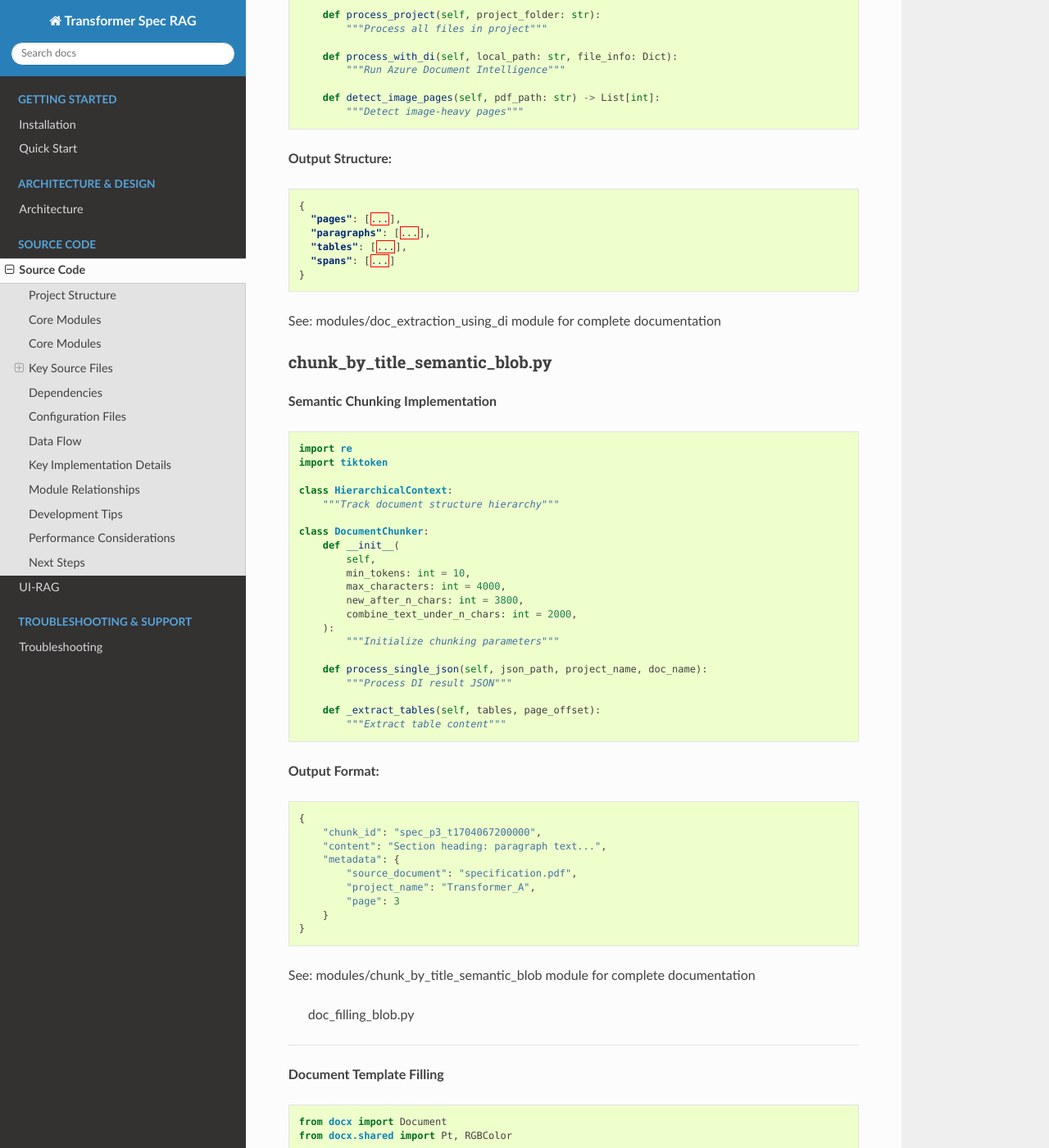
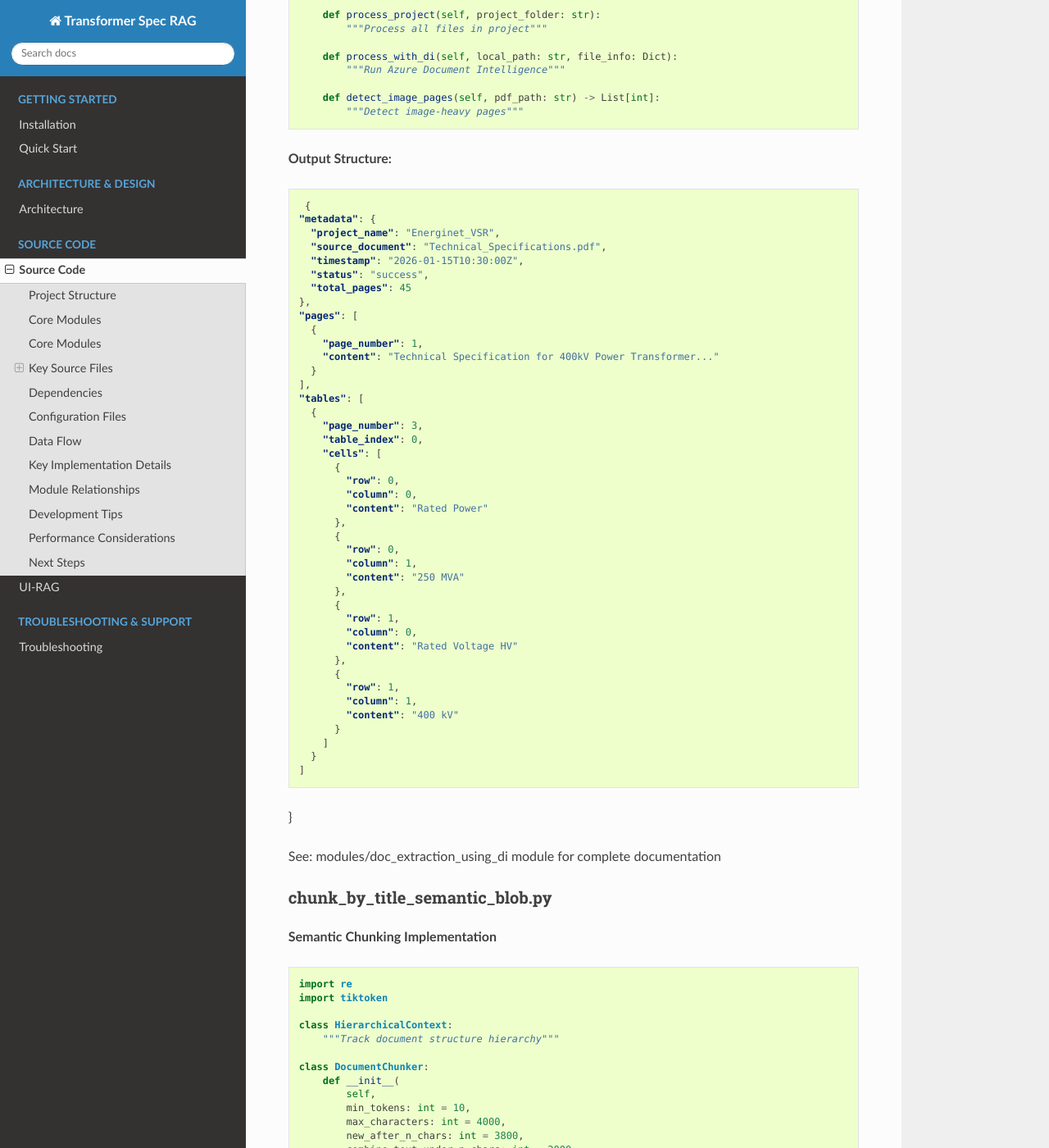
Before and after one commit to chaitra-bhandari/TransformerRag, a Sphinx documentation site: the page built from UI-RAG/docs/source_code.rst, in a window 1280 px wide and 1400 px high, scrolled down 3498 px. Shown: the whole window at 82% size. Built offline with Sphinx 7.4.7 and the Read the Docs theme 3.1.0, drawn with Linux system fonts in a browser that asks for light colours; pages that are not in the unit, such as notebooks, are missing from menus.

Commit message:
Update source_code.rst

```diff
--- a/UI-RAG/docs/source_code.rst
+++ b/UI-RAG/docs/source_code.rst
@@ -205,12 +205,49 @@ doc_extraction_using_di.py
 
 .. code-block:: json
 
+   {
+  "metadata": {
+    "project_name": "Energinet_VSR",
+    "source_document": "Technical_Specifications.pdf",
+    "timestamp": "2026-01-15T10:30:00Z",
+    "status": "success",
+    "total_pages": 45
+  },
+  "pages": [
     {
-      "pages": [...],
-      "paragraphs": [...],
-      "tables": [...],
-      "spans": [...]
+      "page_number": 1,
+      "content": "Technical Specification for 400kV Power Transformer..."
     }
+  ],
+  "tables": [
+    {
+      "page_number": 3,
+      "table_index": 0,
+      "cells": [
+        {
+          "row": 0,
+          "column": 0,
+          "content": "Rated Power"
+        },
+        {
+          "row": 0,
+          "column": 1,
+          "content": "250 MVA"
+        },
+        {
+          "row": 1,
+          "column": 0,
+          "content": "Rated Voltage HV"
+        },
+        {
+          "row": 1,
+          "column": 1,
+          "content": "400 kV"
+        }
+      ]
+    }
+  ]
+}
 
 See: :doc:`modules/doc_extraction_using_di` module for complete documentation
 
```
